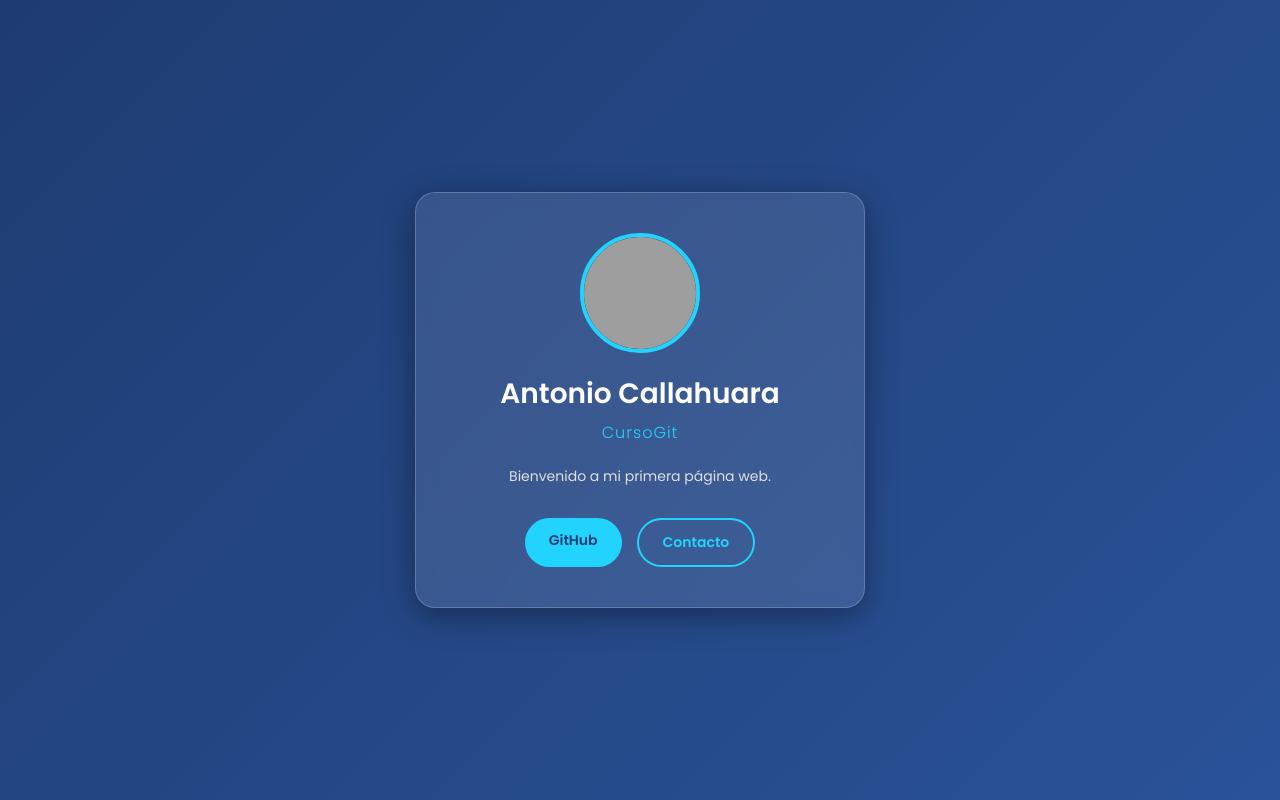
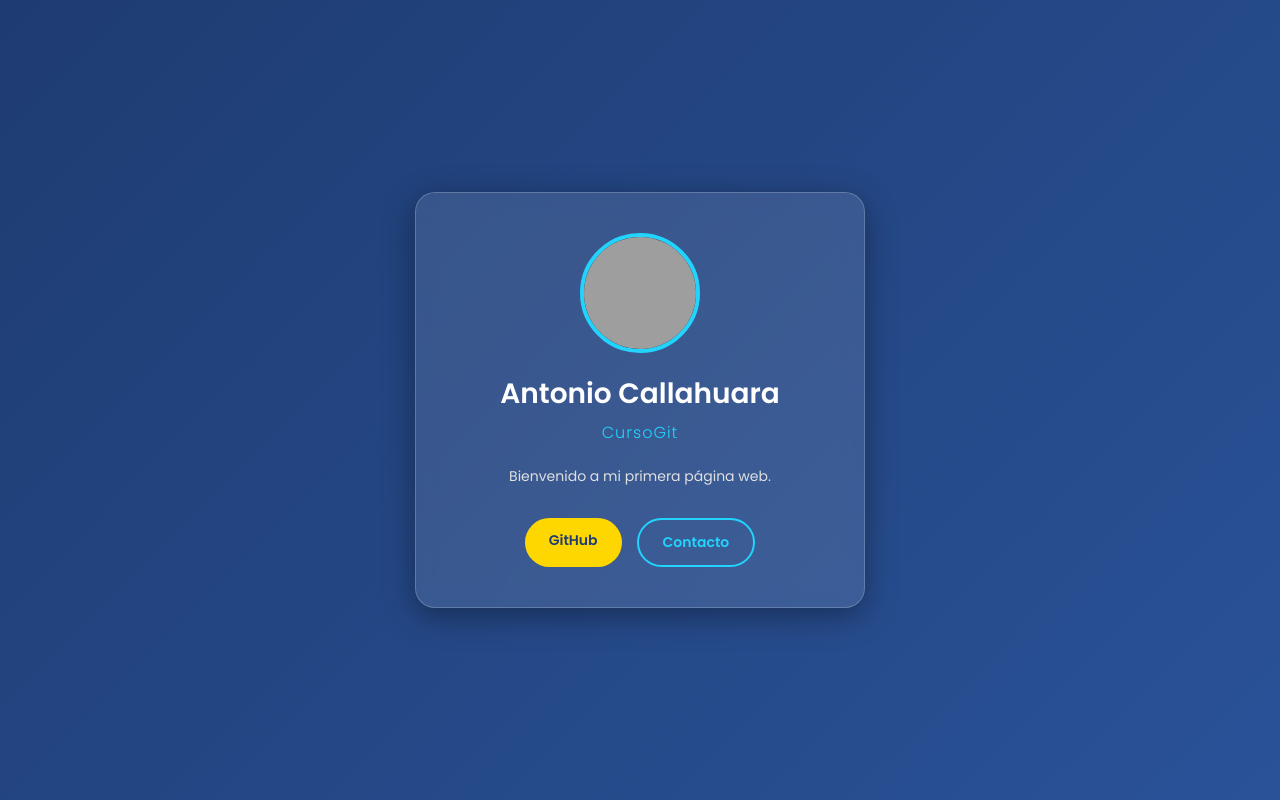
Before and after one commit to AntonioCallahuara/mi-primera-pagina, a plain HTML site: page index.html in a window 1280 px wide. Drawn offline with Linux system fonts and the light colour scheme; grey boxes are pictures that could not be loaded.

Commit message:
Dev2: cambio color

```diff
--- a/index.html
+++ b/index.html
@@ -99,7 +99,7 @@
             display: inline-block;
             padding: 12px 24px;
             border-radius: 50px;
-            background: #22D4FD;
+            background: #FFD700;
             color: #1e3c72;
             text-decoration: none;
             font-weight: 600;
```
